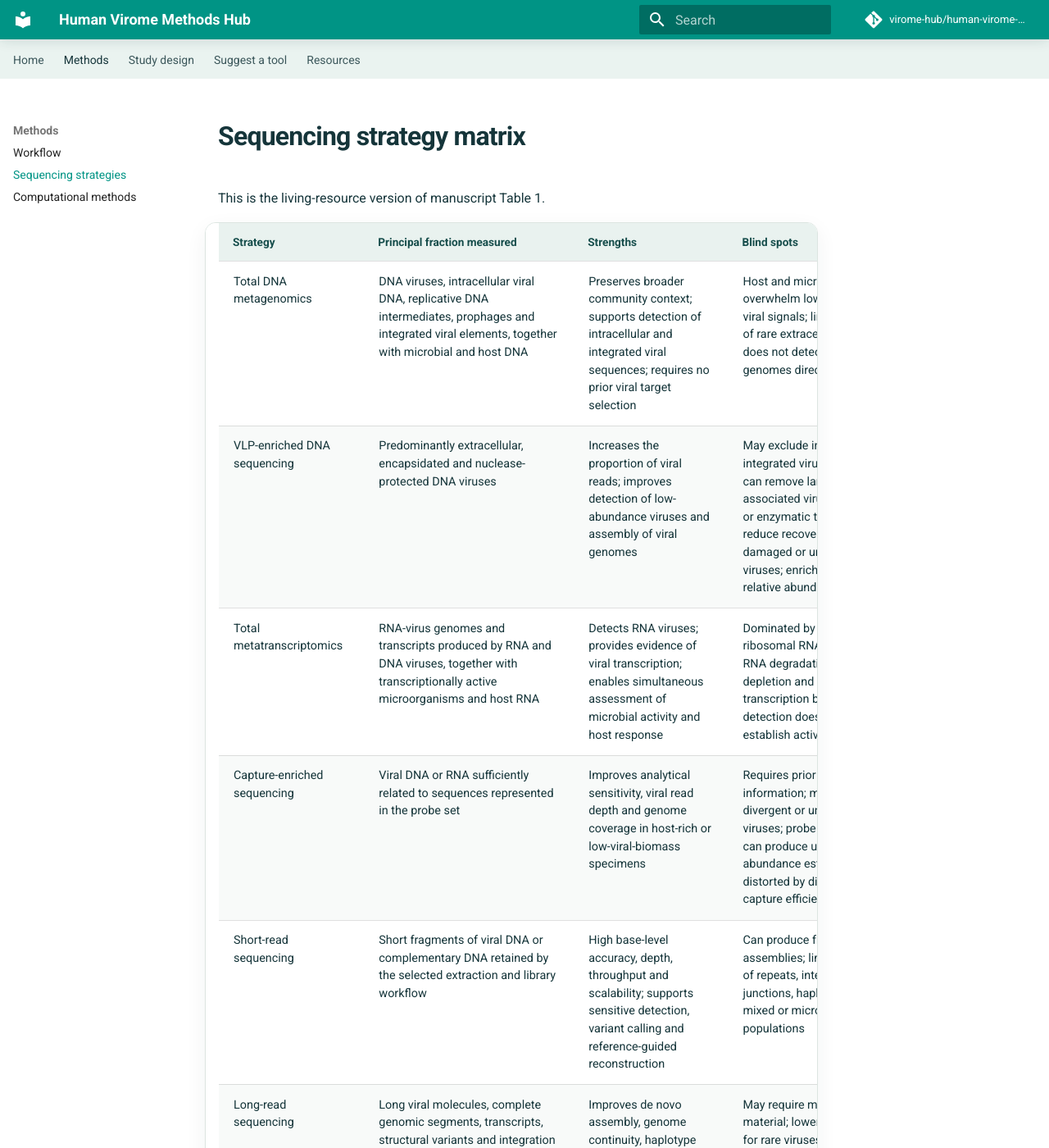
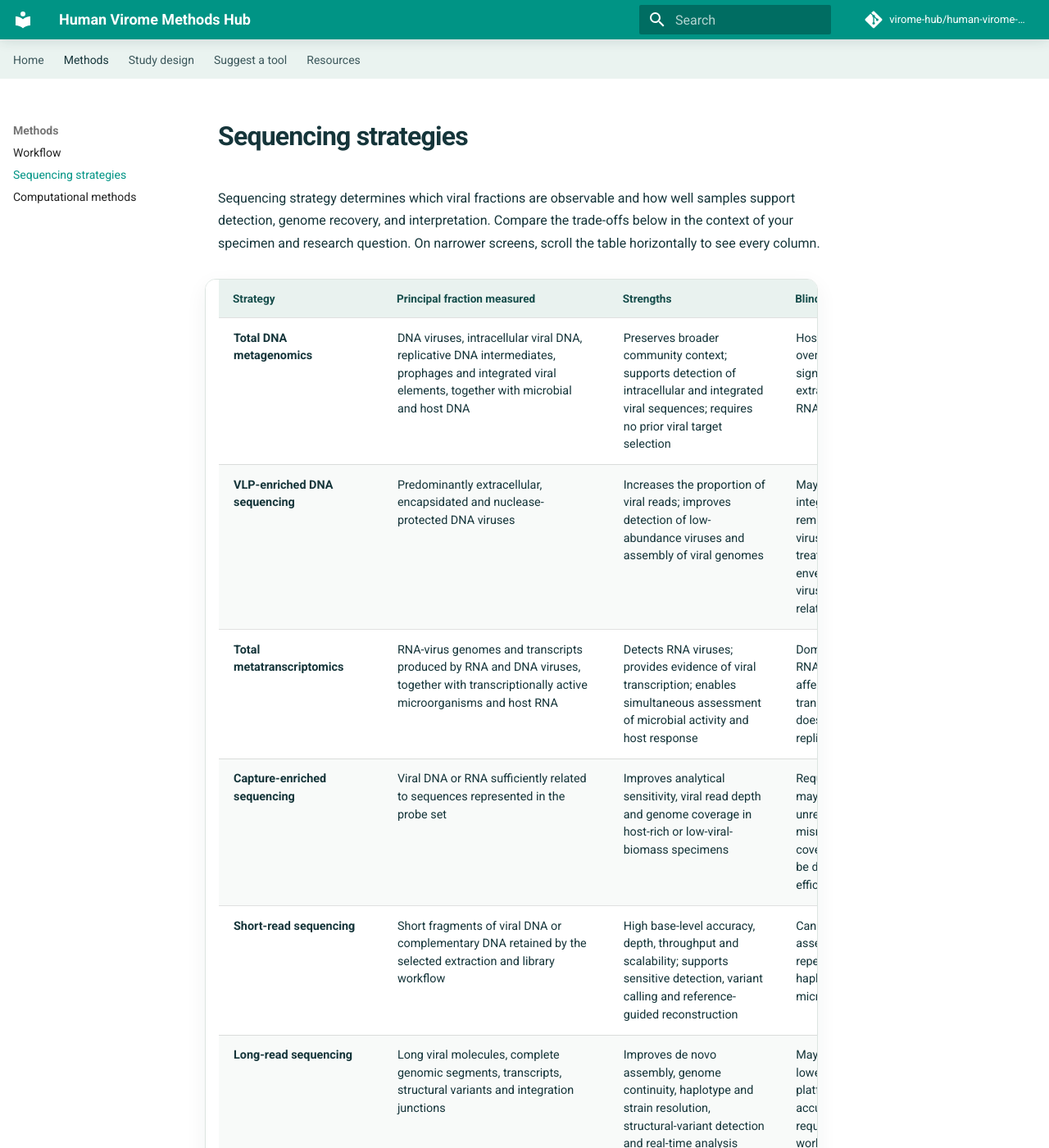
Before and after one commit to manishsinha002/human-virome-methods-hub, an MkDocs documentation site: the page built from docs/strategies.md, in a window 1280 px wide and 1400 px high. Shown: the whole window at 82% size. Built offline with MkDocs 1.6.1 and Material for MkDocs 9.7.7, drawn with Linux system fonts in a browser that asks for light colours; comment, search, counter and statistics services are not loaded.

Commit message:
Refresh sequencing strategies page styling
Bring the strategy matrix in line with the updated site theme and keep the generated page responsive on narrow screens.

Co-authored-by: Copilot <223556219+Copilot@users.noreply.github.com>

```diff
--- a/docs/assets/stylesheets/extra.css
+++ b/docs/assets/stylesheets/extra.css
@@ -115,6 +115,19 @@
 
 .md-typeset .methods-table td:first-child {
   min-width: 185px;
+  font-weight: 700;
+}
+
+.md-typeset .strategies-table {
+  margin: 1.5rem 0 2.5rem;
+}
+
+.md-typeset .strategies-table table {
+  min-width: 1200px;
+}
+
+.md-typeset .strategies-table td:first-child {
+  min-width: 190px;
   font-weight: 700;
 }
 
--- a/docs/strategies.md
+++ b/docs/strategies.md
@@ -1,6 +1,8 @@
-# Sequencing strategy matrix
+# Sequencing strategies
 
-This is the living-resource version of manuscript Table 1.
+Sequencing strategy determines which viral fractions are observable and how well samples support detection, genome recovery, and interpretation. Compare the trade-offs below in the context of your specimen and research question. On narrower screens, scroll the table horizontally to see every column.
+
+<div class="strategies-table">
 
 <table><thead><tr>
 <th>Strategy</th>
@@ -59,3 +61,5 @@ This is the living-resource version of manuscript Table 1.
 <td>Reference-quality genome reconstruction, strain-resolved analysis and complex or highly microdiverse viral populations</td>
 </tr>
 </tbody></table>
+
+</div>
```
Also changed, not shown: 1 other file.
